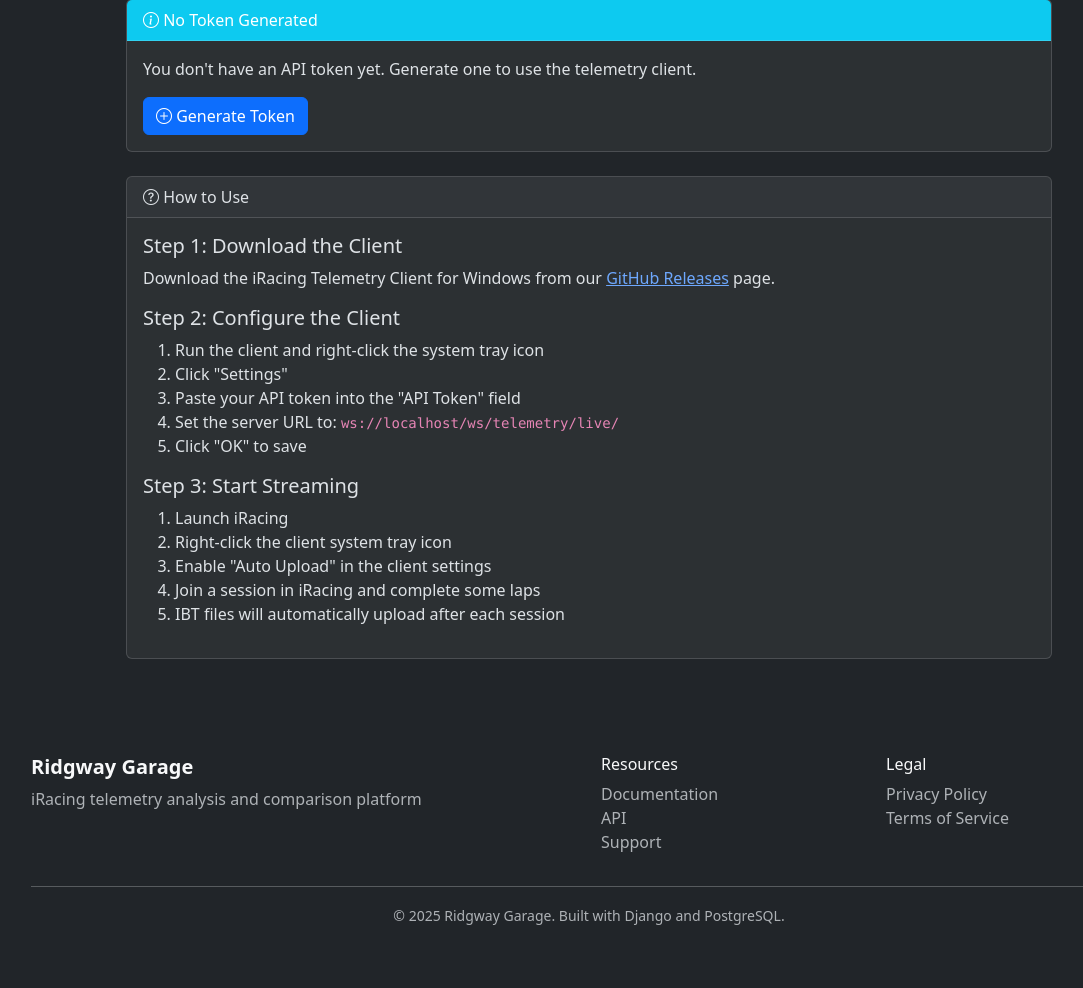
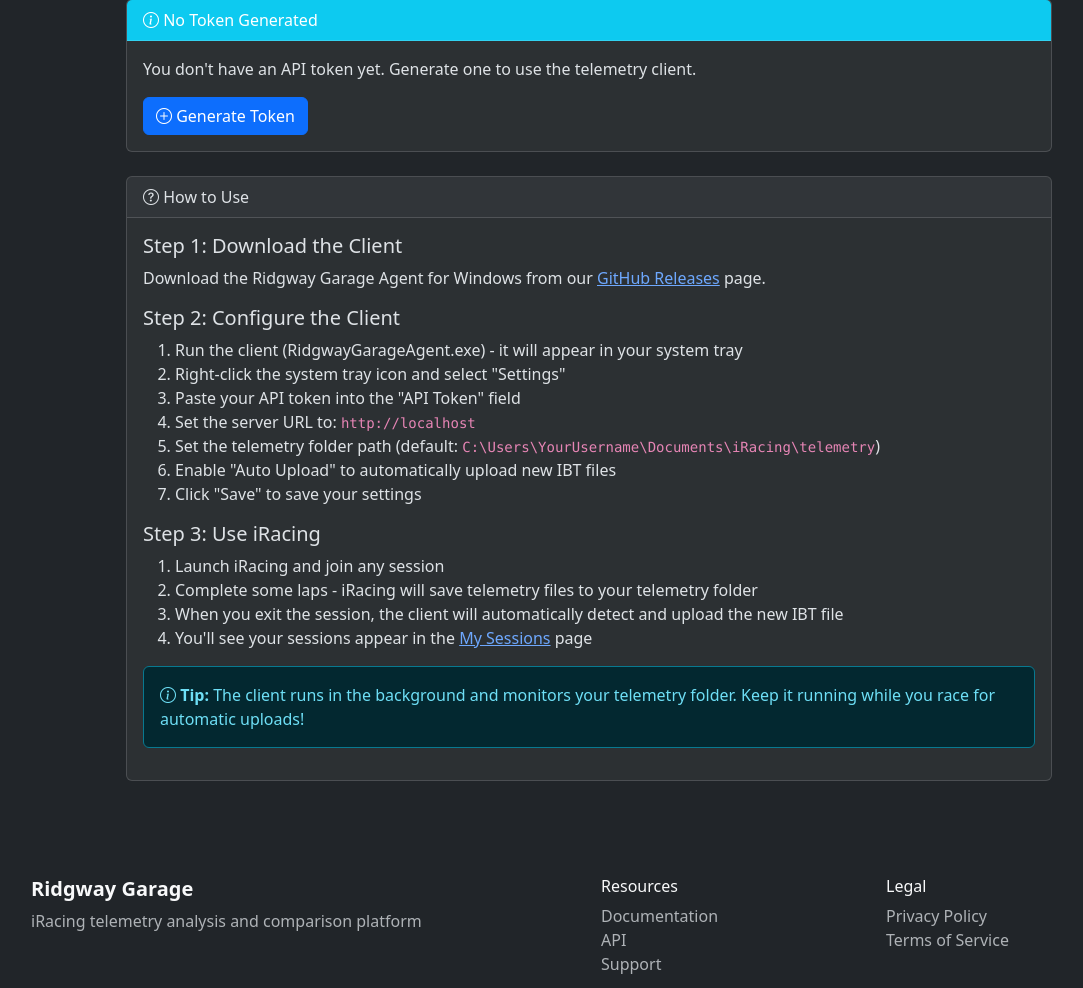
Before and after one commit to fullydoved/ridgway_garage, a Django app: page /settings/ in a window 1280 px wide, after a click on "API Token". Shown: the part 260-1248 px from the top of the page, without its empty margins (51-1134 px from the left). Before the commit the page ends 1185 px from the top, so only its background shows below. Run offline with Django 5.2, Linux system fonts and the light colour scheme; the visitor is signed in with stand-in values (Sample User, id 1); data comes from the database, SQL or seed files in the repository; data that the repository does not hold is empty; parts of the project's set-up code (start-up, migrations or seed data) failed here and were passed over; some libraries are stand-ins or nearby versions.

Commit message:
Update client setup instructions to reflect file upload workflow
- Removed outdated WebSocket streaming references
- Changed "Start Streaming" to "Use iRacing"
- Updated server URL from ws:// to http:// or https://
- Added telemetry folder path configuration step
- Clarified auto-upload workflow
- Added helpful tip about keeping client running
- Changed "iRacing Telemetry Client" to "Ridgway Garage Agent"
- Added link to My Sessions page in instructions

🤖 Generated with [Claude Code](https://claude.com/claude-code)

Co-Authored-By: Claude <noreply@anthropic.com>

```diff
--- a/garage/telemetry/templates/telemetry/user_settings.html
+++ b/garage/telemetry/templates/telemetry/user_settings.html
@@ -113,25 +113,31 @@
                     </div>
                     <div class="card-body">
                         <h5>Step 1: Download the Client</h5>
-                        <p>Download the iRacing Telemetry Client for Windows from our <a href="https://github.com/fullydoved/ridgway_garage/releases">GitHub Releases</a> page.</p>
+                        <p>Download the Ridgway Garage Agent for Windows from our <a href="https://github.com/fullydoved/ridgway_garage/releases">GitHub Releases</a> page.</p>
 
                         <h5>Step 2: Configure the Client</h5>
                         <ol>
-                            <li>Run the client and right-click the system tray icon</li>
-                            <li>Click "Settings"</li>
+                            <li>Run the client (RidgwayGarageAgent.exe) - it will appear in your system tray</li>
+                            <li>Right-click the system tray icon and select "Settings"</li>
                             <li>Paste your API token into the "API Token" field</li>
-                            <li>Set the server URL to: <code>ws://{{ request.get_host }}/ws/telemetry/live/</code></li>
-                            <li>Click "OK" to save</li>
+                            <li>Set the server URL to: <code>{{ request.scheme }}://{{ request.get_host }}</code></li>
+                            <li>Set the telemetry folder path (default: <code>C:\Users\YourUsername\Documents\iRacing\telemetry</code>)</li>
+                            <li>Enable "Auto Upload" to automatically upload new IBT files</li>
+                            <li>Click "Save" to save your settings</li>
                         </ol>
 
-                        <h5>Step 3: Start Streaming</h5>
+                        <h5>Step 3: Use iRacing</h5>
                         <ol>
-                            <li>Launch iRacing</li>
-                            <li>Right-click the client system tray icon</li>
-                            <li>Enable "Auto Upload" in the client settings</li>
-                            <li>Join a session in iRacing and complete some laps</li>
-                            <li>IBT files will automatically upload after each session</li>
+                            <li>Launch iRacing and join any session</li>
+                            <li>Complete some laps - iRacing will save telemetry files to your telemetry folder</li>
+                            <li>When you exit the session, the client will automatically detect and upload the new IBT file</li>
+                            <li>You'll see your sessions appear in the <a href="{% url 'telemetry:session_list' %}">My Sessions</a> page</li>
                         </ol>
+
+                        <div class="alert alert-info mt-3">
+                            <i class="bi bi-info-circle"></i>
+                            <strong>Tip:</strong> The client runs in the background and monitors your telemetry folder. Keep it running while you race for automatic uploads!
+                        </div>
                     </div>
                 </div>
             </div>
```
Also changed, not shown: garage/telemetry/templates/telemetry/api_token.html (+17 -11 lines).
